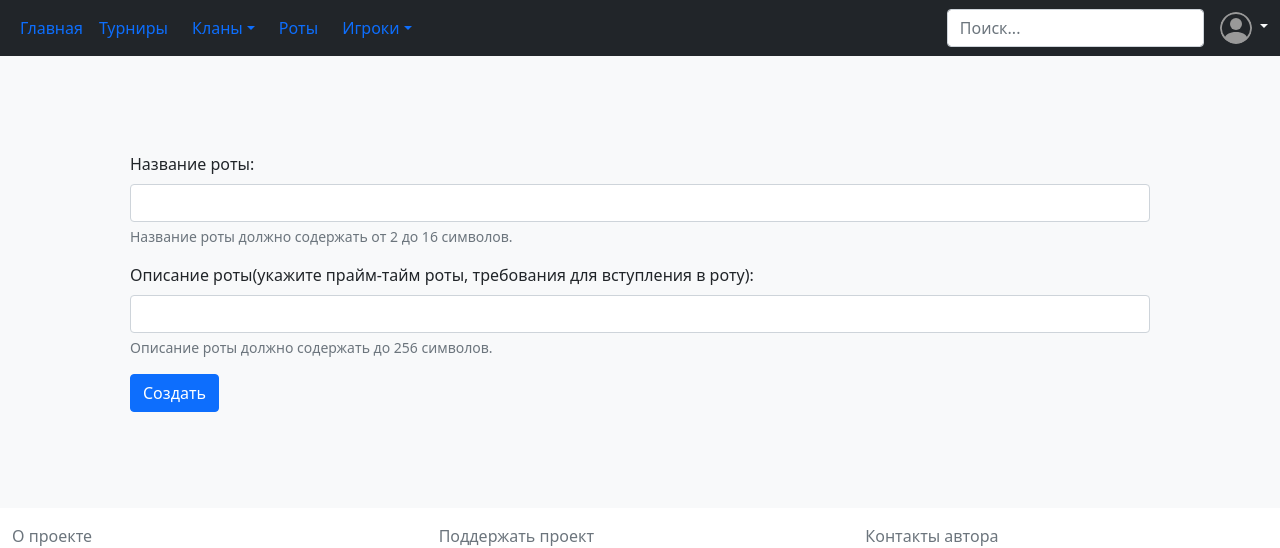
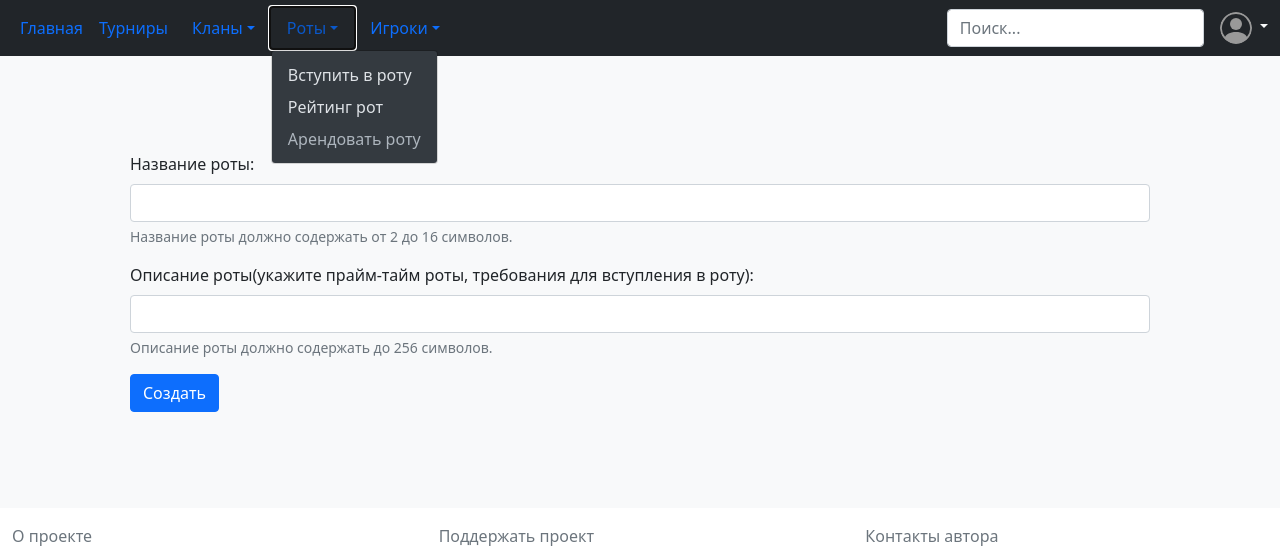
Before and after one commit to EgorGurtsiev/armshell_backend, a Django app: page /company/registration/ in a window 1280 px wide, after a click on "Роты". Shown: the top 548 px of the page. Run offline with Django 4.2, Linux system fonts and the light colour scheme; the visitor is signed in with stand-in values (Sample User, id 1).

Commit message:
edit base templates

```diff
--- a/templates/base/base.html
+++ b/templates/base/base.html
@@ -25,8 +25,23 @@
                             <li><a class="dropdown-item" href="{% url 'reserves' %}">Активация резервов</a></li>
                         </ul>
                     </li>
-                    <li><a href="#" class="nav-link px-2 nav-item">Роты</a></li>
-                    <li>
+                    <li class="nav-item dropdown">
+                        <a href="#" class="nav-link dropdown-toggle" id="navbarDropdownMenuLink" role="button" data-bs-toggle="dropdown" aria-expanded="false">Роты</a>
+                        <ul class="dropdown-menu dropdown-menu-dark" aria-labelledby="navbarDarkDropdownMenuLink">
+                            {% if user.company %}
+                                <li><a class="dropdown-item" href="#">Моя рота</a></li>
+                            {% else %}
+                                <li><a class="dropdown-item" href="#">Вступить в роту</a></li>
+                            {% endif %}
+                            <li><a class="dropdown-item" href="#">Рейтинг рот</a>
+                            {% if user.is_clan_officer %}
+                                <li><a class="dropdown-item" href="#">Арендовать роту</a></li>
+                            {% else %}
+                                <li><a class="dropdown-item disabled" href="#">Арендовать роту</a></li>
+                            {% endif %}
+                        </ul>
+                    </li>
+                    <li class="nav-item dropdown">
                         <a href="#" class="nav-link dropdown-toggle " id="navbarDropdownMenuPlayersLink" role="button" data-bs-toggle="dropdown" aria-expanded="false">Игроки</a>
                         {% if user.is_authenticated %}
                         <ul class="dropdown-menu dropdown-menu-dark" aria-labelledby="navbarDarkDropdownMenuPlayersLink">
```
